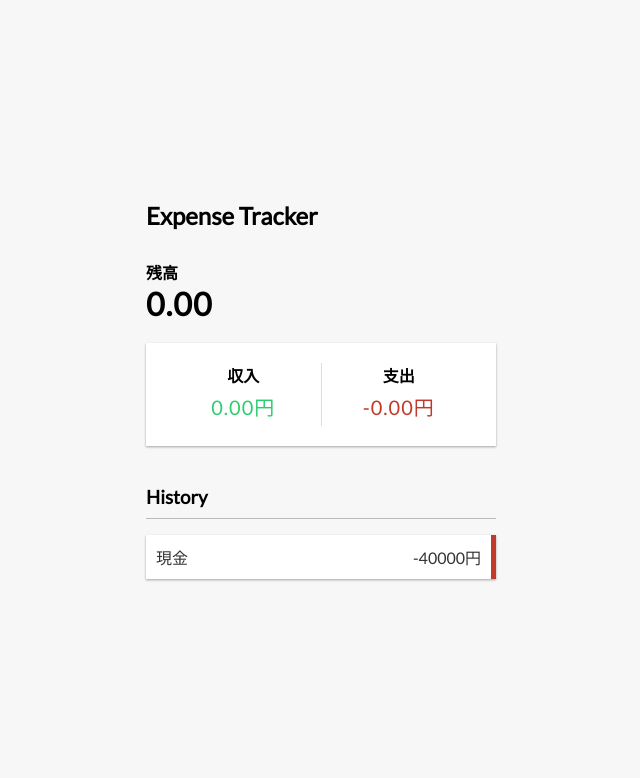
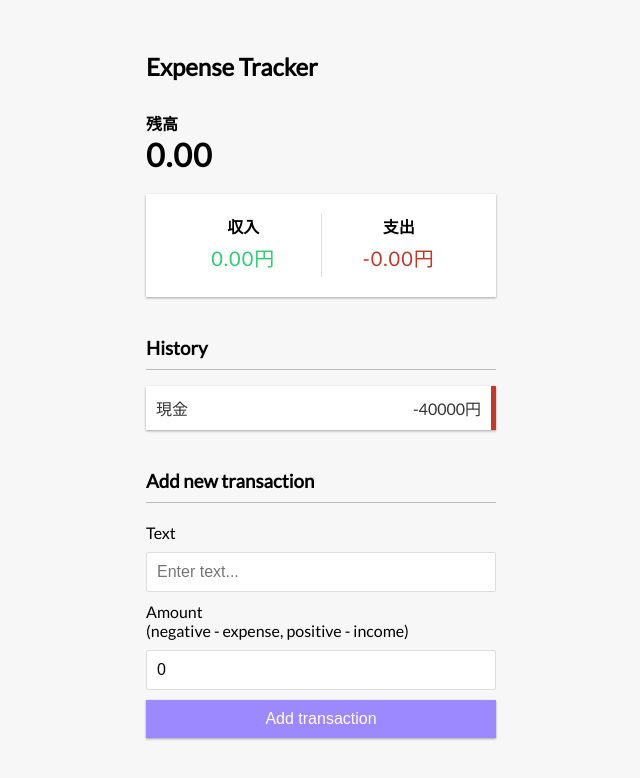
Before and after one commit to Kazunari93/expense_tracker, a React (Create React App) app in the folder expense-tracker-react/: page / in a window 1280 px wide. Shown: the top 778 px of the page, without its empty margins (319-959 px from the left). Built offline with nearby package versions, Linux system fonts and the light colour scheme.

Commit message:
AddTransaction-component&modified

```diff
--- a/expense-tracker-react/src/App.js
+++ b/expense-tracker-react/src/App.js
@@ -3,6 +3,7 @@
 import { Balance } from "./components/Balance";
 import { IncomeExpenses } from "./components/IncomeExpenses";
 import { Transaction } from "./components/Transaction";
+import { AddTransaction } from "./components/AddTransaction";
 
 import "./App.css";
 
@@ -10,10 +11,11 @@
   return (
     <div>
       <Header />
-      <div class="container">
+      <div className="container">
         <Balance />
         <IncomeExpenses />
         <Transaction />
+        <AddTransaction />
       </div>
     </div>
   );
--- /dev/null
+++ b/expense-tracker-react/src/components/AddTransaction.jsx
@@ -0,0 +1,36 @@
+import React, { useState } from "react";
+
+export const AddTransaction = () => {
+  const [text, setText] = useState("");
+  const [amount, setAmount] = useState(0);
+
+  return (
+    <div>
+      <h3>Add new transaction</h3>
+      <form>
+        <div className="form-control">
+          <label htmlFor="text">Text</label>
+          <input
+            type="text"
+            value={text}
+            onChange={e => setText(e.target.value)}
+            placeholder="Enter text..."
+          />
+        </div>
+        <div className="form-control">
+          <label htmlFor="amount">
+            Amount <br />
+            (negative - expense, positive - income)
+          </label>
+          <input
+            type="number"
+            value={amount}
+            onChange={e => setAmount(e.target.value)}
+            placeholder="Enter amount..."
+          />
+        </div>
+        <button className="btn">Add transaction</button>
+      </form>
+    </div>
+  );
+};
--- a/expense-tracker-react/src/components/Balance.jsx
+++ b/expense-tracker-react/src/components/Balance.jsx
@@ -4,7 +4,7 @@
   return (
     <div>
       <h4>残高</h4>
-      <h1 id="balance">0.00</h1>
+      <h1>0.00</h1>
     </div>
   );
 };
--- a/expense-tracker-react/src/components/IncomeExpenses.jsx
+++ b/expense-tracker-react/src/components/IncomeExpenses.jsx
@@ -2,18 +2,14 @@
 
 export const IncomeExpenses = () => {
   return (
-    <div class="inc-exp-container">
+    <div className="inc-exp-container">
       <div>
         <h4>収入</h4>
-        <p id="money-plus" class="money plus">
-          0.00円
-        </p>
+        <p className="money plus">0.00円</p>
       </div>
       <div>
         <h4>支出</h4>
-        <p id="money-minus" class="money minus">
-          -0.00円
-        </p>
+        <p className="money minus">-0.00円</p>
       </div>
     </div>
   );
--- a/expense-tracker-react/src/components/Transaction.jsx
+++ b/expense-tracker-react/src/components/Transaction.jsx
@@ -4,10 +4,10 @@
   return (
     <div>
       <h3>History</h3>
-      <ul id="list" class="list">
-        <li class="minus">
+      <ul className="list">
+        <li className="minus">
           現金 <span>-40000円</span>
-          <button class="delete-btn">x</button>
+          <button className="delete-btn">x</button>
         </li>
       </ul>
     </div>
```
